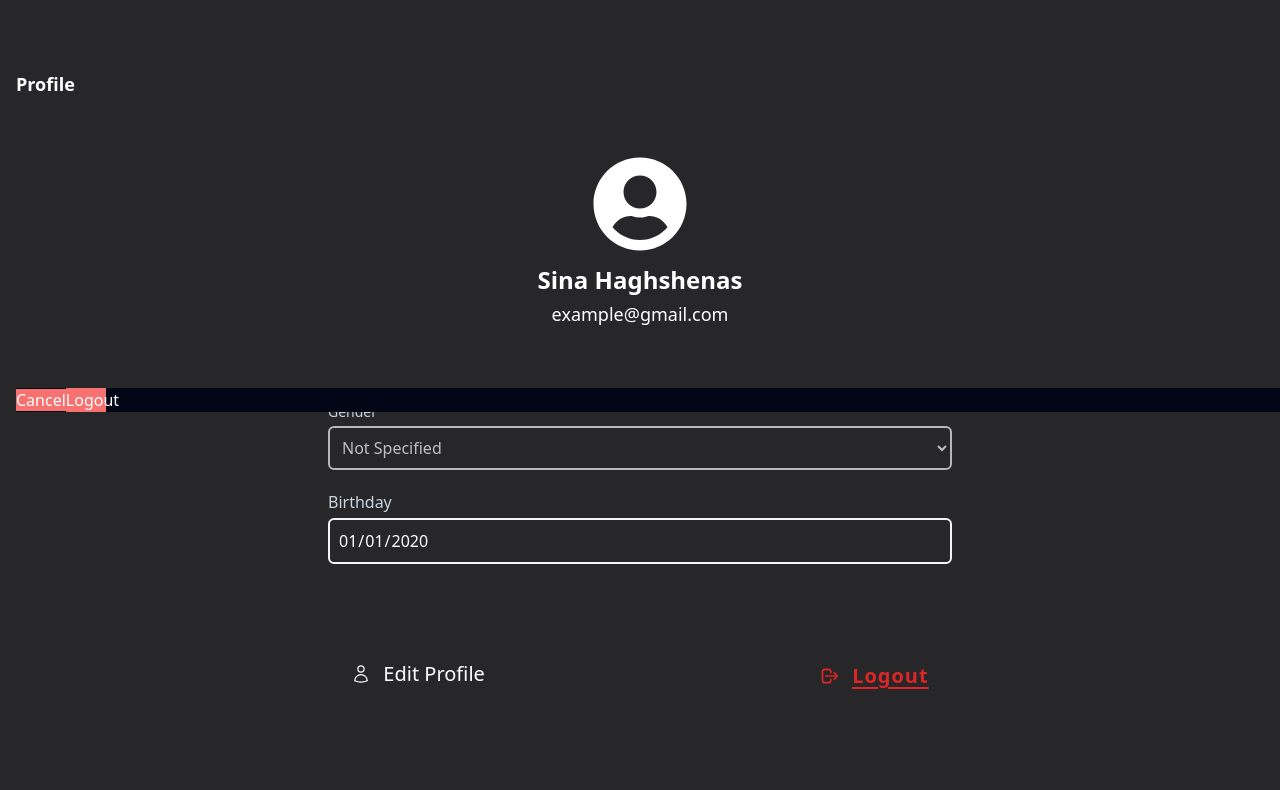
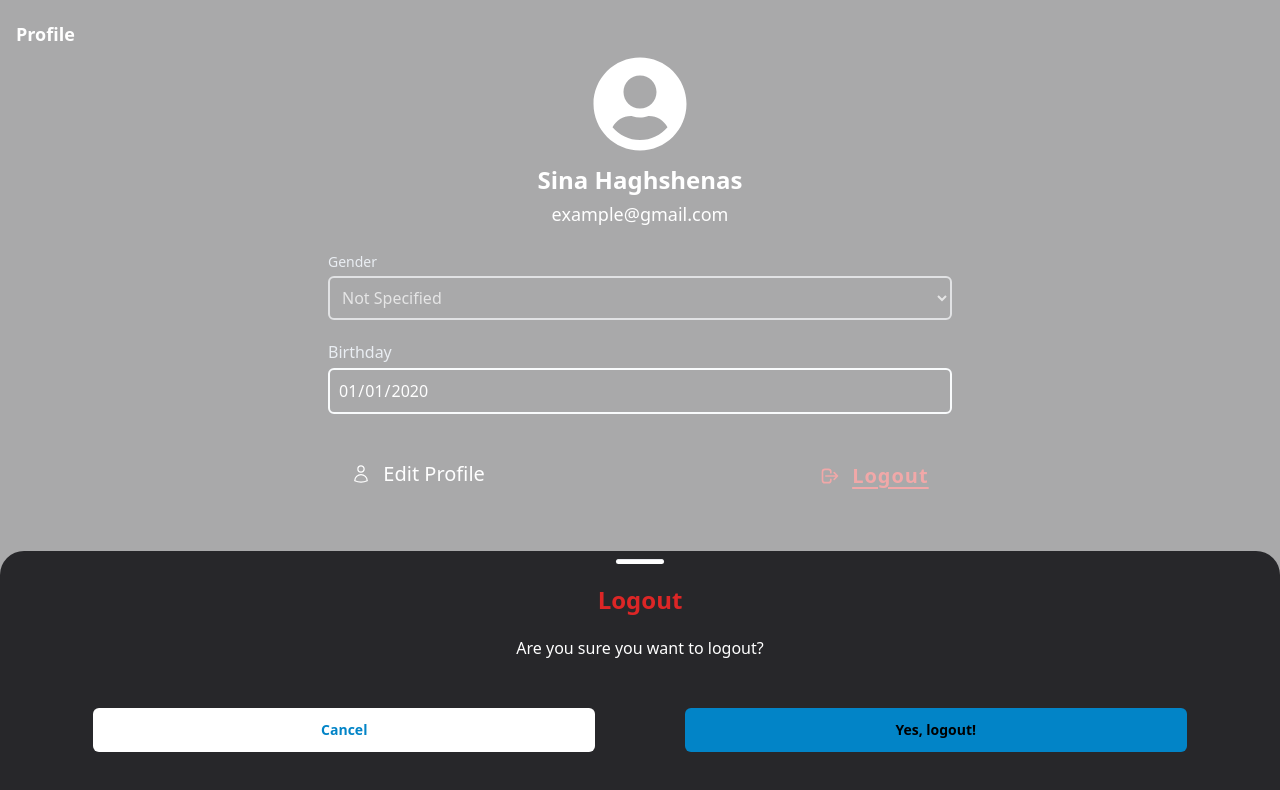
Before and after one commit to Sina-Hgs/user-profile-react, a React (Vite) app: page / in a window 1280 px wide. Both pictures are taken after a click on the button "Logout". Shown: the top 790 px of the page. Built offline with nearby package versions, Linux system fonts and the light colour scheme; the HTML template or start-up script is replaced by a standard one.

Commit message:
Styled the bottomsheet and logout. Done with this branch and the styling overall.

```diff
--- a/src/components/BottomSheet.jsx
+++ b/src/components/BottomSheet.jsx
@@ -5,19 +5,46 @@ const BottomSheet = () => {
   const [display, setDisplay] = useState("hidden");
 
   return (
-    <div className={` absolute bg-slate-950 w-screen`}>
-      <Link className="w-10 yellow-600 bg-red-400" reloadDocument to={"/"}>
+    <div
+      className="
+      fixed
+      height-[100%] bg-zinc-800 w-[100%] px-3 bottom-0  pb-12 bg-inherit  z-50
+        rounded-t-3xl
+        transition-all
+        flex flex-col justify-evenly items-center
+        "
+    >
+      <hr className="bg-white p-0.5 rounded-full  w-12 mt-2" />
+      <h2 className="text-red-600 font-bold text-2xl text-center py-5">
+        Logout
+      </h2>
+      <p className="text-center pb-12">Are you sure you want to logout?</p>
+      <div className="w-full flex flex-row justify-evenly items-center">
+        <Link
+          className="w-[100%] mx-2 rounded-md p-3 bg-white text-sm text-sky-600 text-center font-semibold focus:shadow-md focus:hover:shadow-slate-500
+          hover:shadow-md
+          hover:shadow-slate-500
+          transition-all
+          lg:w-[40%] "
+          reloadDocument
+          to={"/"}
+        >
           Cancel
         </Link>
         <button
-        className="w-10 yellow-600 bg-red-400"
+          className="w-[100%] mx-2 rounded-md p-3 bg-sky-600 text-black text-center text-sm font-semibold focus:shadow-md focus:shadow-blue-500/50
+          hover:shadow-md
+          hover:shadow-blue-500/50
+          transition-all
+          lg:w-[40%] "
           onClick={() => {
             localStorage.clear();
             setDisplay("visible");
           }}
         >
-        Logout
+          Yes, logout!
         </button>
+      </div>
 
       <div className={`${display} bg-blue-600`}>
         You've been logged out and your data is removed from the local storage
--- a/src/routes/EditProfile.jsx
+++ b/src/routes/EditProfile.jsx
@@ -113,7 +113,10 @@ const EditProfile = () => {
           <button
             type="submit"
             onClick={handleClick}
-            className="w-full my-12 rounded-md p-2 bg-sky-600 text-black font-semibold focus:shadow-lg focus:shadow-blue-500/50 transition-all
+            className="w-full my-12 rounded-md p-2 bg-sky-600 text-black font-semibold focus:shadow-md focus:shadow-blue-500/50
+            hover:shadow-md
+            hover:shadow-blue-500/50
+            transition-all
           lg:w-[50%] lg:mb-12"
           >
             Update
--- a/src/routes/ProfilePage.jsx
+++ b/src/routes/ProfilePage.jsx
@@ -36,6 +36,7 @@ const ProfilePage = () => {
   );
 
   return (
+    <div>
       <div className="flex flex-col relative w-[100%] h-[100%] py-5 px-4 m-auto justify-evenly items-left">
         <UserInfo />
 
@@ -78,7 +79,13 @@ const ProfilePage = () => {
             <HiOutlineLogout className="size-5 mr-3" />
             <button
               onClick={() => {
-              content ? setContent(null) : setContent(<BottomSheet />);
+                content
+                  ? setContent(null)
+                  : setContent(
+                      <div className="absolute bottom-0 top-0 bg-white bg-opacity-60 z-40 w-screen h-full">
+                        <BottomSheet />
+                      </div>
+                    );
               }}
               className="focus:tracking-wider focus:font-semibold
             focus:underline
@@ -90,6 +97,7 @@ const ProfilePage = () => {
             </button>
           </div>
         </div>
+      </div>
       {content}
     </div>
   );
```
Lines whose indentation alone changed are shown as unchanged.
